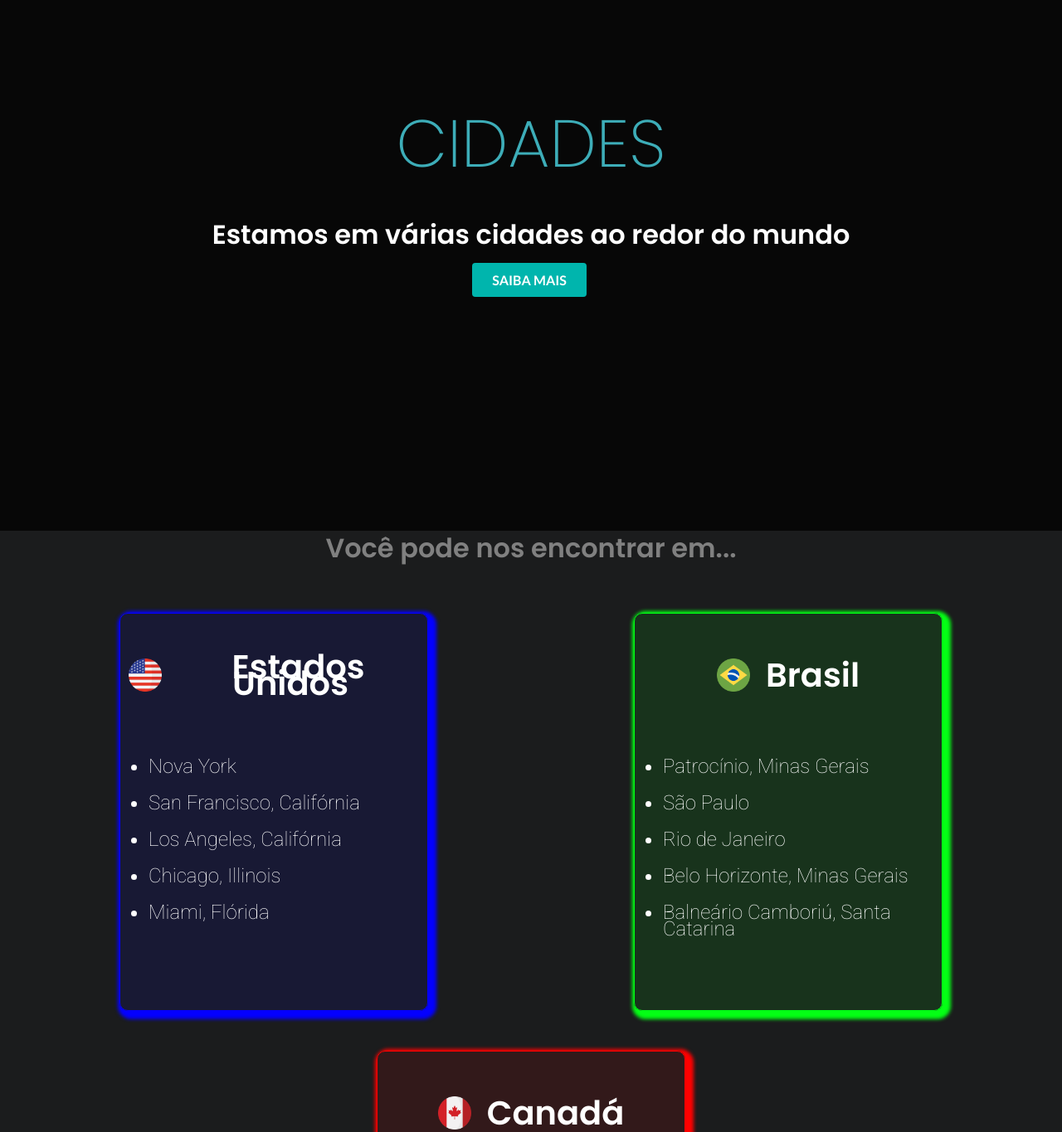
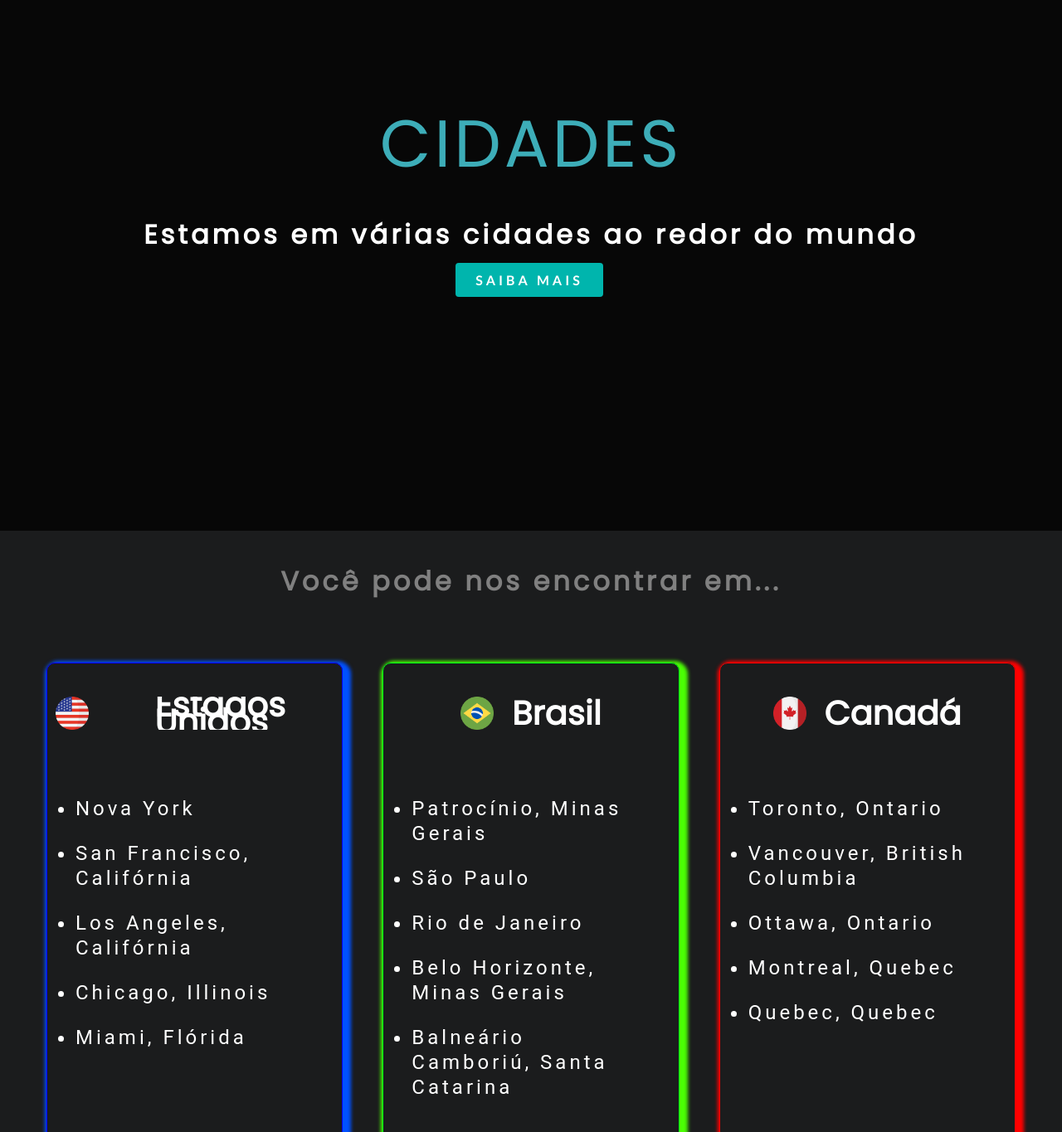
Before and after one commit to oBST01/holomovies, a plain HTML site: page cidades.html in a window 1280 px wide. Shown: the part 160-1525 px from the top of the page at 83% size. Drawn offline with nearby package versions, Linux system fonts and the light colour scheme; a web font is replaced by a local one.

Commit message:
finish cities page and change css directories

```diff
--- a/cidades.html
+++ b/cidades.html
@@ -5,21 +5,23 @@
     <meta http-equiv="X-UA-Compatible" content="IE=edge" />
     <meta name="viewport" content="width=device-width, initial-scale=1.0" />
     <link rel="stylesheet" type="text/css" href="semantic/semantic.min.css" />
-    <link rel="stylesheet" href="styles/cidades.css" />
-    <link rel="stylesheet" href="styles/main.css" />
+    <link rel="stylesheet" href="css/cidades.css" />
+    <link rel="stylesheet" href="css/main.css" />
     <title>Document</title>
   </head>
   <body class="main image" style="background-image: url('./images/nyc.webp')">
     <div class="segment center big column background darker">
       <div class="segment center large">
         <div class="segment column">
-          <h1 class="title">CIDADES</h1>
+          <h1 class="page-title">CIDADES</h1>
           <h2 class="subtitle">Estamos em várias cidades ao redor do mundo</h2>
-          <button class="ui teal button large">SAIBA MAIS</button>
+          <a href="#countries"
+            ><button class="ui teal button large">SAIBA MAIS</button></a
+          >
         </div>
       </div>
     </div>
-    <div class="segment center big column background dark">
+    <div id="countries" class="segment center big pad column background dark">
       <h2 class="subtitle" style="color: gray">
         Você pode nos encontrar em...
       </h2>
--- a/components/menu/menu.html
+++ b/components/menu/menu.html
@@ -7,9 +7,11 @@
 </head>
 <div>
   <div class="ui cyan top fixed menu inverted">
-    <div class="item">
-      <img src="/images/logo.png" />
-    </div>
+    <a href="/index.html">
+      <div class="item">
+        <img src="/images/logo.png" />
+      </div>
+    </a>
     <a href="/index.html" class="item">Home</a>
     <a href="/cidades.html" class="item">Cidades</a>
     <a href="/filmes.html" class="item">Filmes</a>
--- a/styles/cidades.css
+++ b/css/cidades.css
@@ -4,10 +4,8 @@ div.country-table {
 
   text-align: center;
   align-items: center;
-  margin: 0;
 
-  width: 30%;
-  height: 60vh;
+  flex: 1;
 
   border: 1px solid white;
   border-radius: 10px;
@@ -26,6 +24,9 @@ div.country-table ul {
 
 div.country-table ul figcaption {
   display: flex;
+  overflow: hidden;
+
+  letter-spacing: 0.1px;
 
   justify-content: center;
   align-items: center;
@@ -42,20 +43,19 @@ div.country-table ul li {
   text-align: start;
   font-family: "Roboto", sans-serif;
   font-size: 3vh;
+  line-height: 30px;
+  word-wrap: break-word;
 }
 
 div.country-table.red {
-  background-color: rgba(255, 0, 0, 0.1);
   border: 1px solid red;
   box-shadow: 4px 4px 4px 6px red;
 }
 div.country-table.blue {
-  background-color: rgba(4, 0, 255, 0.1);
   border: 1px solid rgb(4, 0, 255);
-  box-shadow: 4px 4px 4px 6px rgb(4, 0, 255);
+  box-shadow: 4px 4px 4px 6px rgb(0, 81, 255);
 }
 div.country-table.green {
-  background-color: rgba(4, 255, 21, 0.1);
   border: 1px solid rgb(0, 255, 21);
-  box-shadow: 4px 4px 4px 6px rgb(4, 255, 21);
+  box-shadow: 4px 4px 4px 6px rgb(75, 255, 4);
 }
--- a/css/footer.css
+++ b/css/footer.css
@@ -1,55 +1,47 @@
-@import url('https://fonts.googleapis.com/css2?family=Arima&family=Cormorant+SC:wght@500&family=Edu+VIC+WA+NT+Beginner:wght@700&family=Fira+Sans:ital,wght@0,400;1,300&family=Josefin+Sans&family=Poppins&display=swap');
-*{
-    padding: 0;
-    margin: 0;
-    box-sizing: border-box;
-    letter-spacing: 0.5vh;
-    transition: 0.5s all;
-}
-footer{
+footer {
   background-color: #191919;
   text-align: center;
 }
 
 /* Semantical configs */
 
-.title{
+.title {
   font-family: Poppins;
   font-size: 2.7vh;
   color: #ffffff;
   margin-right: 1vh;
 }
-.aFooter{
+.aFooter {
   font-family: Poppins;
-    color:#ffffff;
+  color: #ffffff;
   font-size: 2vh;
   padding: 0.2vh;
 }
-.github{
+.github {
   font-size: 1.7vh;
   letter-spacing: 0.3vh;
 }
 
 /* Box Sizes and Configs*/
 
-.divTitle{
+.divTitle {
   display: flex;
   justify-content: space-around;
 }
-.divContent{
+.divContent {
   display: flex;
   padding: 1vh 1vh 3vh 1vh;
   text-align: left;
   justify-content: space-around;
 }
-.div2{
+.div2 {
   margin-left: -9vh;
 }
-#title1{
+#title1 {
   margin-top: 4vh;
 }
-.buttom{
-    background-color: #3EDAD8;
+.buttom {
+  background-color: #3edad8;
   padding: 1.5vh 2vh 1.5vh 2vh;
   border-radius: 5vh;
   font-family: Poppins;
@@ -61,29 +53,29 @@ footer{
 
 /* Copyright */
 
-.copy{
+.copy {
   text-align: center;
   font-family: Poppins;
-    color:#000000;
+  color: #000000;
   font-size: 2vh;
   padding: 1vh 0;
-    background-color: #559E9C;
+  background-color: #559e9c;
 }
 
 /* Animations */
 
-.aFooter:hover{
-    background-color: #3EDAD8;
+.aFooter:hover {
+  background-color: #3edad8;
   transition-delay: 0.1s;
   color: black;
   font-weight: bold;
 }
-.buttom:hover{
+.buttom:hover {
   transition-delay: 0.08s;
   transition: 0.3s;
   transform: scale(1.15);
   color: white;
   background-color: #191919;
-    border-color: #3EDAD8;
+  border-color: #3edad8;
   cursor: pointer;
 }
--- a/styles/main.css
+++ b/css/main.css
@@ -1,4 +1,16 @@
-@import url("https://fonts.googleapis.com/css2?family=Montserrat:wght@100&family=Poppins:wght@200;600&family=Roboto:wght@100&display=swap");
+@import url("https://fonts.googleapis.com/css2?family=Arima&family=Cormorant+SC:wght@500&family=Edu+VIC+WA+NT+Beginner:wght@700&family=Fira+Sans:ital,wght@0,400;1,300&family=Josefin+Sans&family=Poppins&display=swap");
+
+* {
+  padding: 0;
+  margin: 0;
+  box-sizing: border-box;
+  letter-spacing: 0.5vh;
+  transition: 0.5s all;
+}
+
+html {
+  scroll-behavior: smooth;
+}
 
 body.main {
   background-color: rgba(0, 0, 0, 0.87);
@@ -9,7 +21,7 @@ body.main.image {
   background-repeat: no-repeat;
 }
 
-h1.title {
+h1.page-title {
   font-size: 10vh;
   color: #3dadb8;
   font-family: "Poppins", sans-serif;
@@ -65,10 +77,11 @@ div.segment.center {
 
 div.segment.spaced {
   justify-content: space-around;
+  align-items: stretch;
 }
 
 div.segment.pad {
-  padding: 20px;
+  padding: 5vh 2vh;
 }
 
 div.segment.wrap {
```
Also changed, not shown: index.html (+50 -16 lines). Lines whose indentation alone changed are shown as unchanged.
